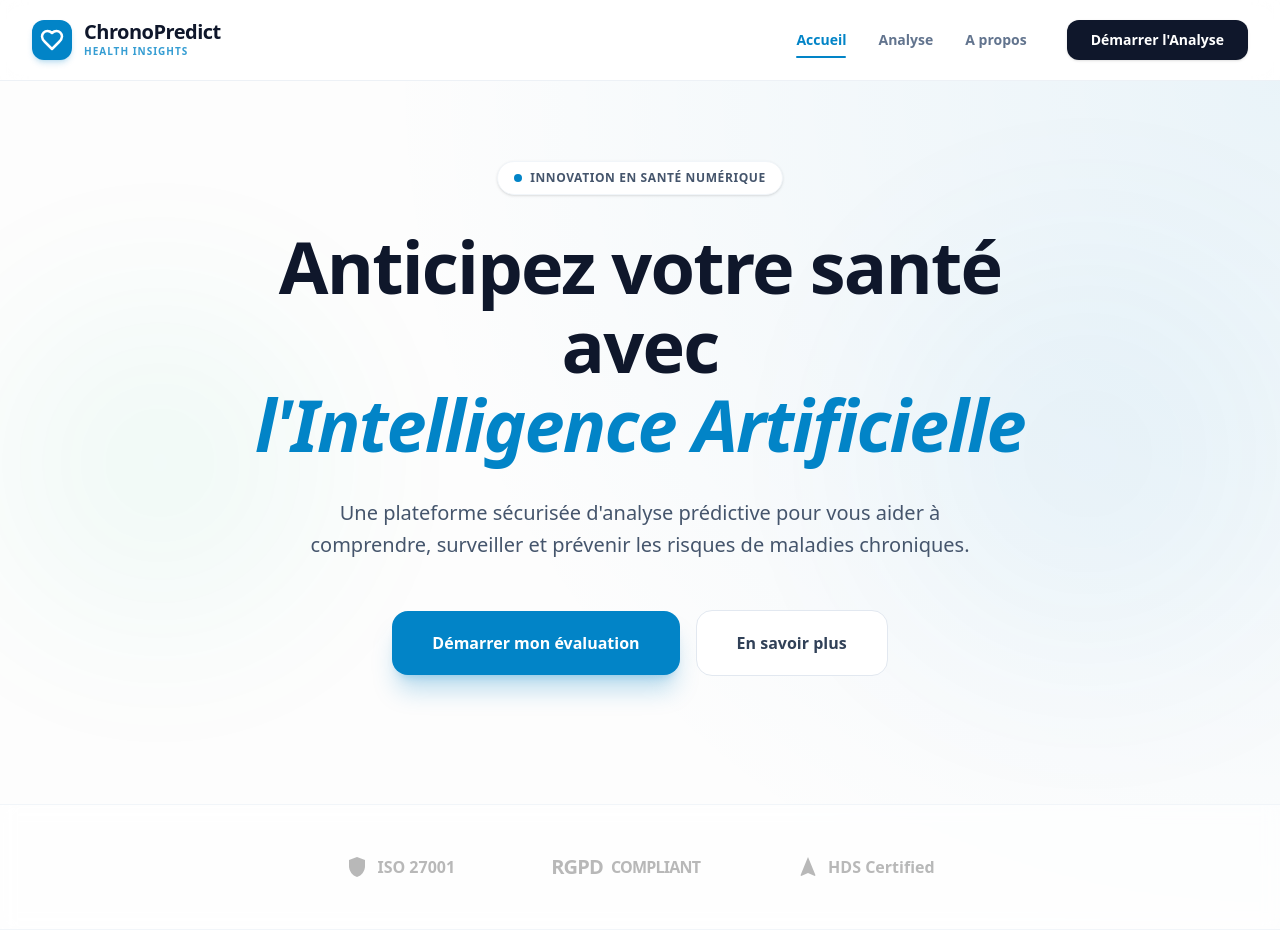
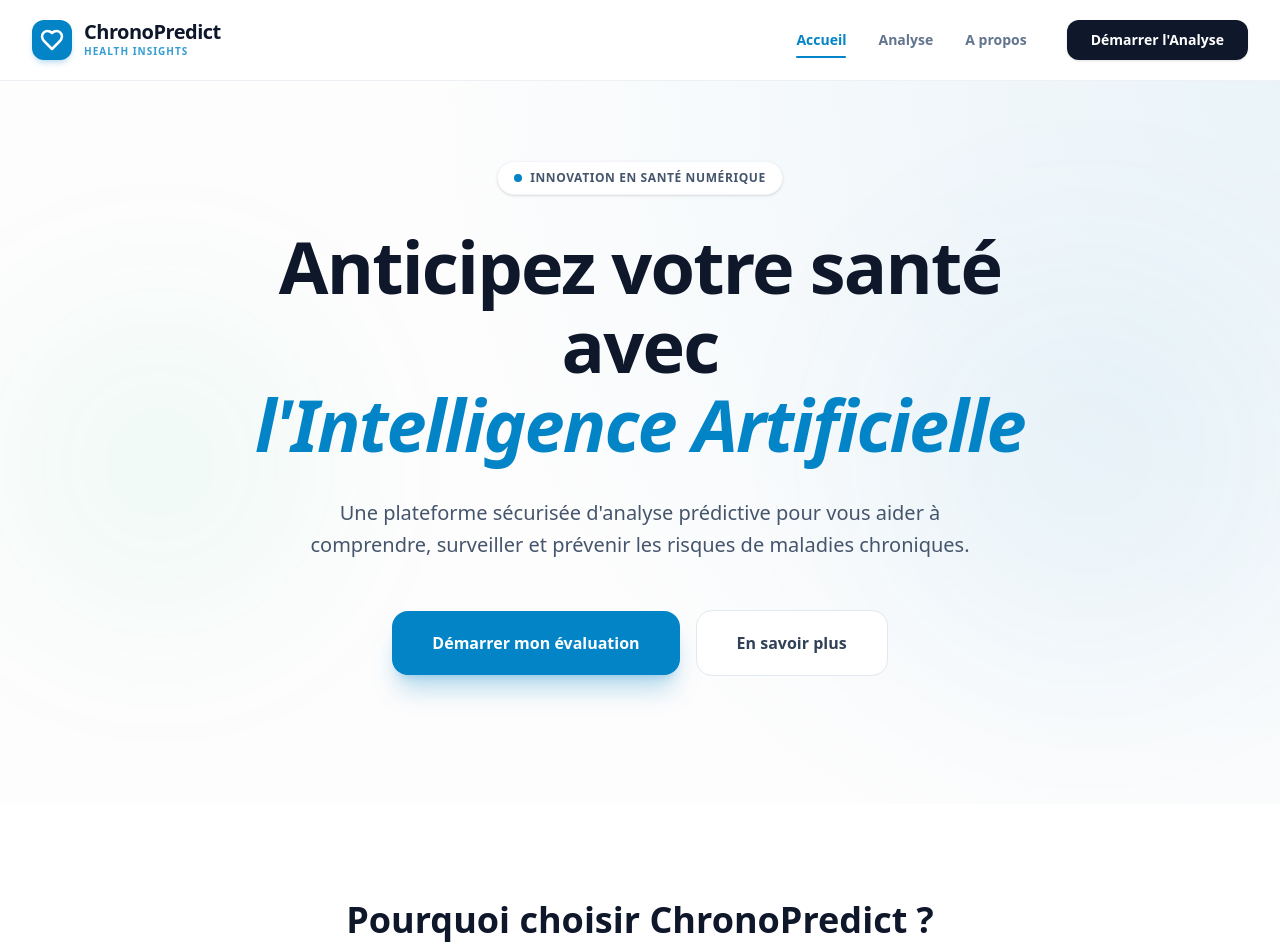
Before and after one commit to barryaliou980/ChronoPredict, a Next.js app: page / in a window 1280 px wide. Shown: the top 952 px of the page. Built offline with nearby package versions, Linux system fonts and the light colour scheme.

Commit message:
refactor: remove HDS compliance references and trust badges from dashboard and landing page

```diff
--- a/src/app/page.tsx
+++ b/src/app/page.tsx
@@ -90,24 +90,6 @@ export default function Home() {
         </div>
       </section>
 
-      {/* Trust Badges */}
-      <section className="py-12 border-y border-slate-100 bg-white/50 backdrop-blur-sm">
-        <div className="max-w-7xl mx-auto px-4 sm:px-6 lg:px-8">
-          <div className="flex flex-wrap justify-center items-center gap-12 md:gap-24 opacity-50 grayscale hover:grayscale-0 transition-all duration-500">
-            <div className="flex items-center gap-2 font-bold text-slate-500">
-               <svg viewBox="0 0 24 24" fill="currentColor" className="w-6 h-6"><path d="M12 2L4 5v6.09c0 5.05 3.41 9.76 8 10.91 4.59-1.15 8-5.86 8-10.91V5l-8-3z"/></svg>
-               ISO 27001
-            </div>
-            <div className="flex items-center gap-2 font-bold text-slate-500 uppercase tracking-tighter">
-              <span className="text-xl">RGPD</span> Compliant
-            </div>
-            <div className="flex items-center gap-2 font-bold text-slate-500">
-              <svg viewBox="0 0 24 24" fill="currentColor" className="w-6 h-6"><path d="M12 2L4.5 20.29l.71.71L12 18l6.79 3 .71-.71L12 2z"/></svg>
-              HDS Certified
-            </div>
-          </div>
-        </div>
-      </section>
 
       {/* Features */}
       <section className="py-24 px-4 bg-white">
--- a/src/components/ImageResultsDashboard.tsx
+++ b/src/components/ImageResultsDashboard.tsx
@@ -198,7 +198,7 @@ export default function ImageResultsDashboard({ symptomResult, imageResult, imag
             <path d="M12 2C6.48 2 2 6.48 2 12s4.48 10 10 10 10-4.48 10-10S17.52 2 12 2zm-2 15l-5-5 1.41-1.41L10 14.17l7.59-7.59L19 8l-9 9z"/>
           </svg>
           <p className="max-w-sm">
-            Analyse croisée symptômes et image. Données traitées conformément à la protection des données de santé (HDS).
+            Analyse croisée symptômes et image. Ce document est généré automatiquement.
           </p>
         </div>
 
--- a/src/components/ResultsDashboard.tsx
+++ b/src/components/ResultsDashboard.tsx
@@ -209,7 +209,7 @@ export default function ResultsDashboard({ result }: Props) {
             <path d="M12 2C6.48 2 2 6.48 2 12s4.48 10 10 10 10-4.48 10-10S17.52 2 12 2zm-2 15l-5-5 1.41-1.41L10 14.17l7.59-7.59L19 8l-9 9z"/>
           </svg>
           <p className="max-w-sm">
-            Ce document est généré automatiquement. Données traitées conformément à la protection des données de santé (HDS).
+            Ce document est généré automatiquement.
           </p>
         </div>
 
```
